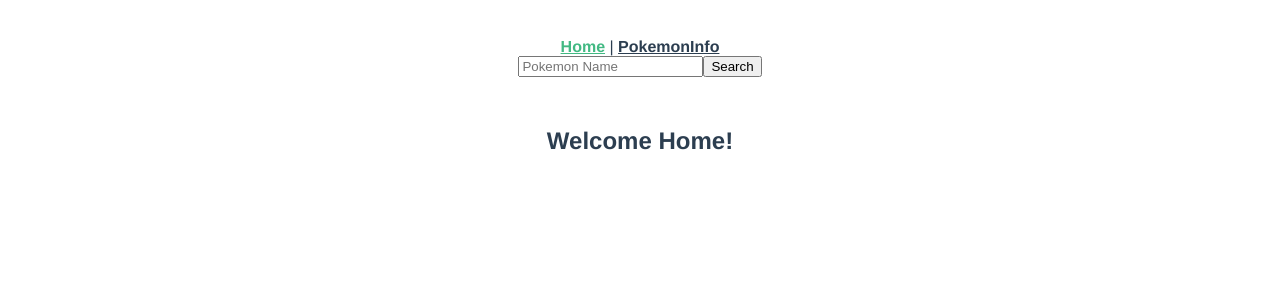
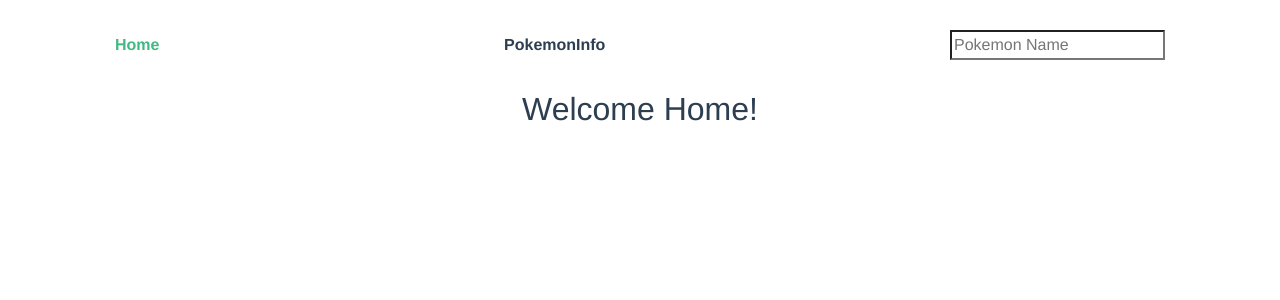
Before and after one commit to james-herbstritt/blokemon, a Vue app: page / in a window 1280 px wide. Shown: the top 300 px of the page. Built offline with nearby package versions, Linux system fonts and the light colour scheme.

Commit message:
Import bootstrap

```diff
--- a/package.json
+++ b/package.json
@@ -12,6 +12,8 @@
   "dependencies": {
     "bootstrap": "^4.4.1",
     "core-js": "^3.3.2",
+    "jquery": "^3.4.1",
+    "popper.js": "^1.16.0",
     "register-service-worker": "^1.6.2",
     "vue": "^2.6.10",
     "vue-class-component": "^7.0.2",
--- a/src/App.vue
+++ b/src/App.vue
@@ -1,10 +1,9 @@
 <template>
-  <div id="app">
+  <div id="app" class="container">
     <nav class="navbar" id="nav">
-      <router-link to="/">Home</router-link> |
-      <router-link to="/pokemon_info">PokemonInfo</router-link>
-      <div>
-        <form role="search">
+      <router-link class="nav-item" to="/">Home</router-link>
+      <router-link class="nav-item" to="/pokemon_info">PokemonInfo</router-link>
+        <form class="nav-item" role="search">
           <input
             type="search"
             id="pokemonSearch"
@@ -16,9 +15,7 @@
             required
             v-model="searchText"
           />
-          <button class="btn-block" @click="searchPokemon">Search</button>
         </form>
-      </div>
     </nav>
     <router-view />
   </div>
--- a/src/main.ts
+++ b/src/main.ts
@@ -3,6 +3,8 @@ import App from './App.vue'
 import './registerServiceWorker'
 import router from './router'
 import store from './store'
+import 'bootstrap'
+import 'bootstrap/dist/css/bootstrap.min.css'
 
 Vue.config.productionTip = false
 
```
Also changed, not shown: 1 other file (tests, documents, lock files or other folders).
